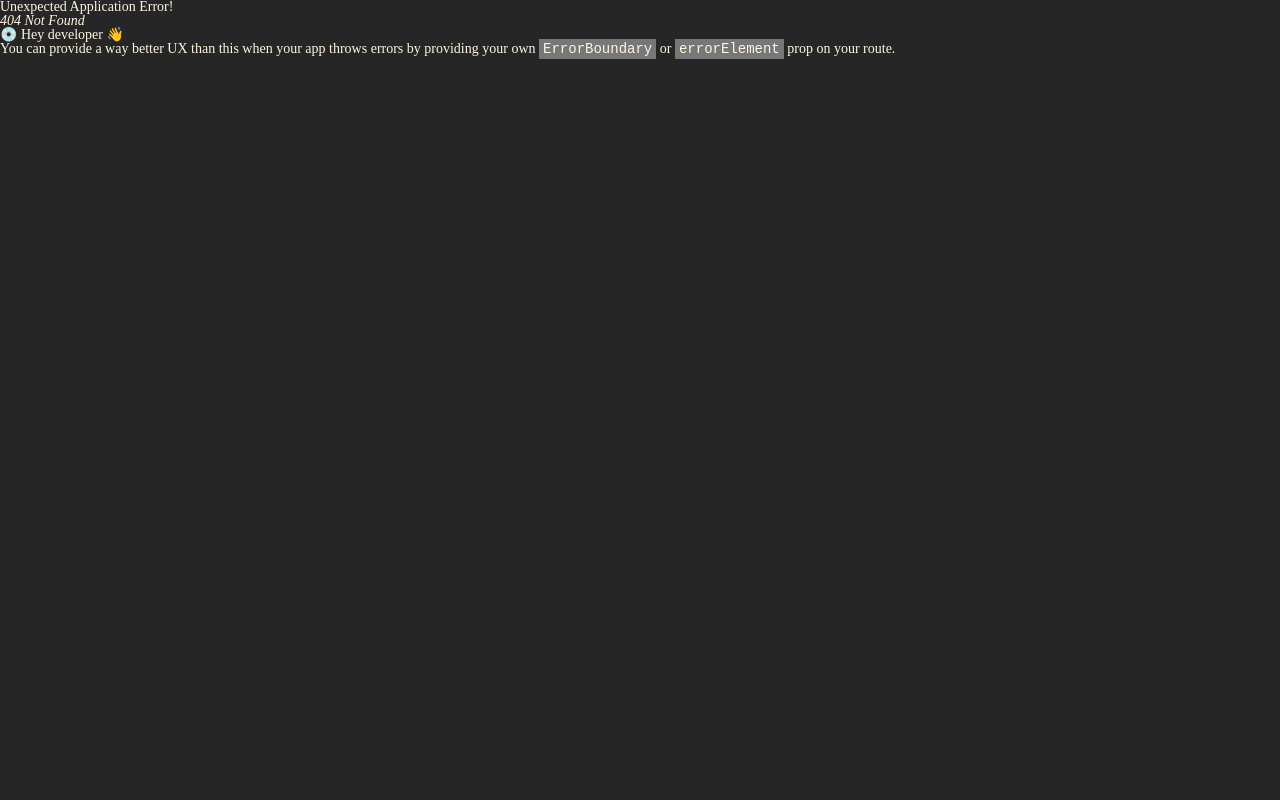
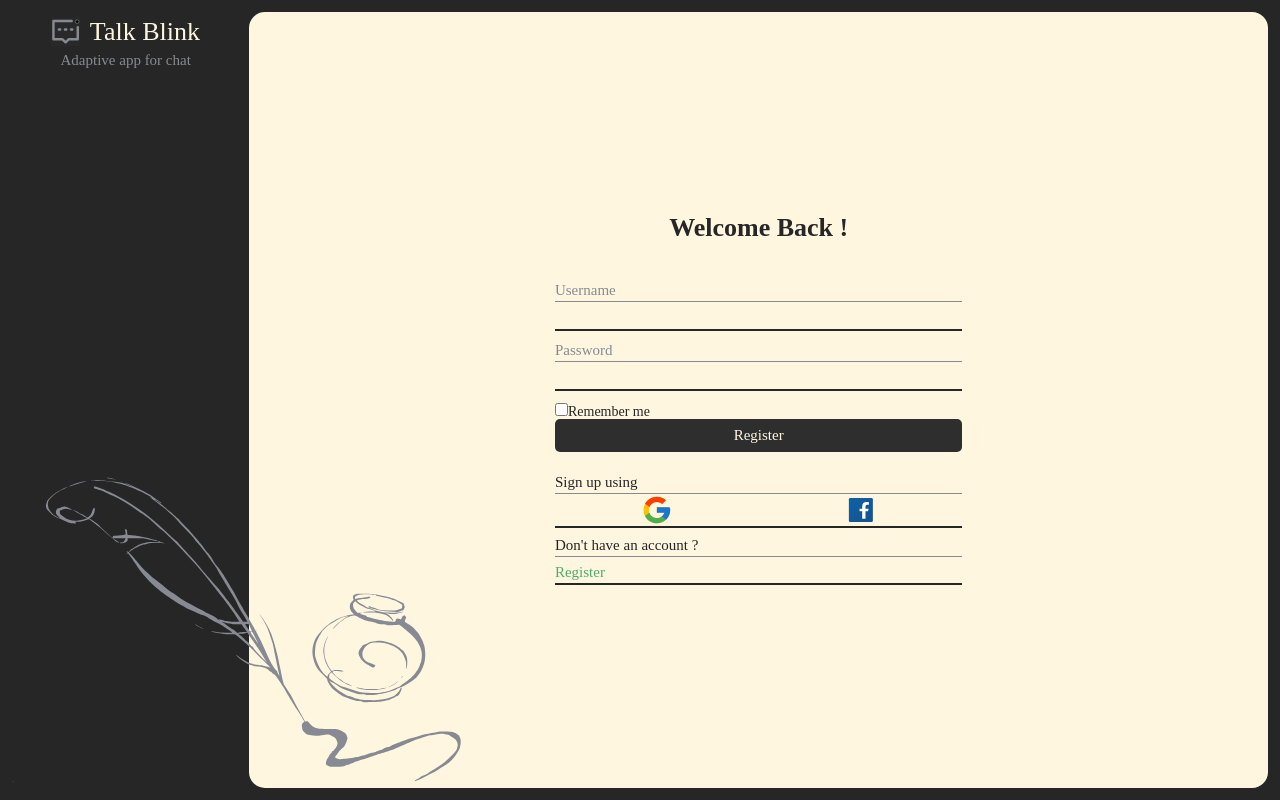
Before and after one commit to NikolaYK2/talk-blink, a React (Vite) app: page /login in a window 1280 px wide. Before the commit this address had no page. Built offline with nearby package versions, Linux system fonts and the light colour scheme.

Commit message:
style: add link feat: switch login or register

```diff
--- a/src/assets/styles/index.scss
+++ b/src/assets/styles/index.scss
@@ -1,3 +1,4 @@
 @forward "colors";
 @forward "settingDefault";
 @forward "typography";
+@forward "mixins";
--- /dev/null
+++ b/src/assets/styles/mixins.scss
@@ -0,0 +1,3 @@
+@mixin fontSize($before, $after) {
+  font-size: clamp($before, 5vw, $after)
+}
--- /dev/null
+++ b/src/common/components/authForm/Auth.module.scss
@@ -0,0 +1,106 @@
+@import "../../../assets/styles/mixins";
+
+.container {
+  flex: 0 0 auto;
+  width: 40%;
+  margin: auto;
+  background: var(--color-light-300);
+  color: var(--color-dark-900);
+  z-index: 2;
+  background: transparent;
+  @media (max-width: 850px) {
+    width: 70%;
+  }
+
+  > h2 {
+    text-align: center;
+    font-size: var(--f-s-26);
+    font-weight: var(--f-w900);
+    margin: 0 0 10.18% 0;
+  }
+
+}
+
+.form {
+
+  .span {
+    color: var(--color-dark-100);
+    font-size: clamp(var(--f-s-12), 5vw, var(--f-s-15));
+  }
+
+  .mod {
+    text-decoration: line-through;
+  }
+
+  .input {
+    width: 100%;
+    margin: 3px 0 3%;
+    border-top: 1px solid var(--color-dark-100);
+    border-bottom: 2px solid var(--color-dark-900);
+    @include fontSize(var(--f-s-12), var(--f-s-15));
+
+    input {
+      width: 100%;
+      padding: 8px 0 3px;
+      background: transparent;
+      color: var(--color-medium-500);
+
+    }
+  }
+}
+
+
+.linkSpan {
+  margin: 5.642% 0 0;
+  //text-align: center;
+  @include fontSize(var(--f-s-12), var(--f-s-15));
+  border-bottom: 1px solid var(--color-dark-100);
+
+  > span {
+    display: block;
+    margin: 0 0 3px;
+  }
+}
+
+
+.blockLink {
+  display: flex;
+  justify-content: space-between;
+  margin: 0 0 12px;
+
+  .link {
+    flex: 0 1 50%;
+    height: 32px;
+  }
+
+  .modDefault {
+    background: transparent;
+    border-bottom: 2px solid var(--color-dark-900);
+    border-radius: 0;
+    padding: 0;
+    margin: 0;
+    font-size: 0;
+    cursor: pointer;
+  }
+}
+
+.blockSwitch {
+  display: flex;
+  flex-direction: column;
+  //align-items: center;
+  @include fontSize(var(--f-s-12), var(--f-s-15));
+
+
+  > span {
+    padding:  0 0 3px;
+    border-bottom: 1px solid var(--color-dark-100);
+  }
+
+  .mo {
+    display: block;
+    background: transparent;
+    border-bottom: 2px solid var(--color-dark-900);
+    padding: 8px 0 3px;
+    color: var(--color-medium-500);
+  }
+}
--- a/src/faetures/auth/ui/login/authForm/AuthForm.tsx
+++ b/src/common/components/authForm/AuthForm.tsx
@@ -2,20 +2,21 @@ import {BtnPolymorphic} from "@/common/components/btn/BtnPolymorphic.tsx";
 import {IconSvg} from "@/common/components/img/IconSvg.tsx";
 import s from './Auth.module.scss'
 import {SubmitHandler, useForm} from "react-hook-form";
+import {NavLink} from "react-router-dom";
 
 
 const netwoks = [
-  {id: '1', name: 'google', title: 'Sign In with Google'},
-  {id: '2', name: 'facebook', title: 'Sign In with Facebook'},
+  {id: '1', name: 'google'},
+  {id: '2', name: 'facebook'},
 ]
 
-type FieldType ={
-  label:string
-  type:string
+type FieldType = {
+  label: string
+  type: string
   name: 'email' | 'username' | 'password' | 'passwordRepeat'
 }
 
-type Type={
+type Type = {
   email: string,
   username: string,
   password: string,
@@ -26,9 +27,9 @@ type Props = {
   auth: 'logIn' | 'register',
   title: string
 }
-export const AuthForm = ({auth,title}: Props) => {
+export const AuthForm = ({auth, title}: Props) => {
 
-  const fields:FieldType[] = [
+  const fields: FieldType[] = [
     {label: 'Username', type: 'text', name: 'username'},
     {label: 'Password', type: 'password', name: 'password'},
   ];
@@ -38,7 +39,9 @@ export const AuthForm = ({auth,title}: Props) => {
     fields.push({label: 'Password repeat', type: 'password', name: 'passwordRepeat'});
   }
 
-  const {register, handleSubmit,watch} = useForm({
+  const verification = auth === 'logIn';
+
+  const {register, handleSubmit, watch} = useForm({
     defaultValues: {
       email: '',
       username: '',
@@ -50,6 +53,7 @@ export const AuthForm = ({auth,title}: Props) => {
   const onSubmit: SubmitHandler<Type> = data => {
 
   }
+
   return (
     <div className={s.container}>
       <h2>{title}</h2>
@@ -70,11 +74,23 @@ export const AuthForm = ({auth,title}: Props) => {
         <BtnPolymorphic fullWidth>Register</BtnPolymorphic>
       </form>
 
-      <div>
-        {netwoks.map(el => <div key={el.id}>
-          {/*<IconSvg name={el.name}/>*/}
-          <span>{el.title}</span>
+      <div className={s.linkSpan}>
+        <span>Sign up using</span>
+      </div>
+
+      <div className={s.blockLink}>
+        {netwoks.map(el => <div key={el.id} className={s.link}>
+          <BtnPolymorphic as={'a'} className={s.modDefault}><IconSvg name={el.name}/></BtnPolymorphic>
         </div>)}
+      </div>
+
+      <div className={s.blockSwitch}>
+        <span>{verification ? 'Don\'t have an account ?' : 'Already have an account ?'}</span>
+        <BtnPolymorphic as={NavLink}
+                        className={s.mo}
+                        to={verification ? '/register' : '/login'}
+                        variant={"link"}>{verification ? 'Register' : 'Login'}
+        </BtnPolymorphic>
       </div>
 
     </div>
--- a/src/common/components/btn/BtnPolymorphic.module.scss
+++ b/src/common/components/btn/BtnPolymorphic.module.scss
@@ -1,3 +1,9 @@
+.link {
+  background: var(--color-dark-100);
+  cursor: pointer;
+}
+
+
 .primary {
   padding: 8px 16px;
   background: var(--color-dark-500);
--- a/src/faetures/auth/ui/login/Login.tsx
+++ b/src/faetures/auth/ui/login/Login.tsx
@@ -1,5 +1,5 @@
 import {IconSvg} from "@/common/components/img/IconSvg.tsx";
-import {AuthForm} from "@/faetures/auth/ui/login/authForm/AuthForm.tsx";
+import {Outlet} from 'react-router-dom'
 import s from './Login.module.scss'
 
 
@@ -21,7 +21,8 @@ export const Login = () => {
       </div>
 
       <div className={s.blockItem}>
-        <AuthForm auth={"register"} title={'Register Account'}/>
+        <Outlet/>
+        {/*<AuthForm auth={"register"} title={'Register Account'}/>*/}
       </div>
 
 
--- a/src/faetures/auth/ui/login/authForm/Auth.module.scss
+++ /dev/null
@@ -1,46 +0,0 @@
-.container {
-  flex: 0 0 auto;
-  width: 40%;
-  margin: auto;
-  background: var(--color-light-300);
-  color: var(--color-dark-900);
-  z-index: 2;
-  background: transparent;
-  @media (max-width: 850px) {
-    width: 70%;
-  }
-
-  > h2 {
-    text-align: center;
-    font-size: var(--f-s-26);
-    font-weight: var(--f-w900);
-    margin: 0 0 10.18% 0;
-  }
-
-}
-
-.form {
-
-  .span {
-    color: var(--color-dark-100);
-    font-size: var(--f-s-12);
-  }
-
-  .mod {
-    text-decoration: line-through;
-  }
-
-  .input {
-    width: 100%;
-    margin: 3px 0 3%;
-    border-top: 1px solid var(--color-dark-100);
-    border-bottom: 2px solid var(--color-dark-900);
-    overflow: hidden;
-
-    input {
-      width: 100%;
-      padding: 8px 0;
-      background: transparent;
-    }
-  }
-}
```
Also changed, not shown: src/main.tsx (+12 -1 lines).
